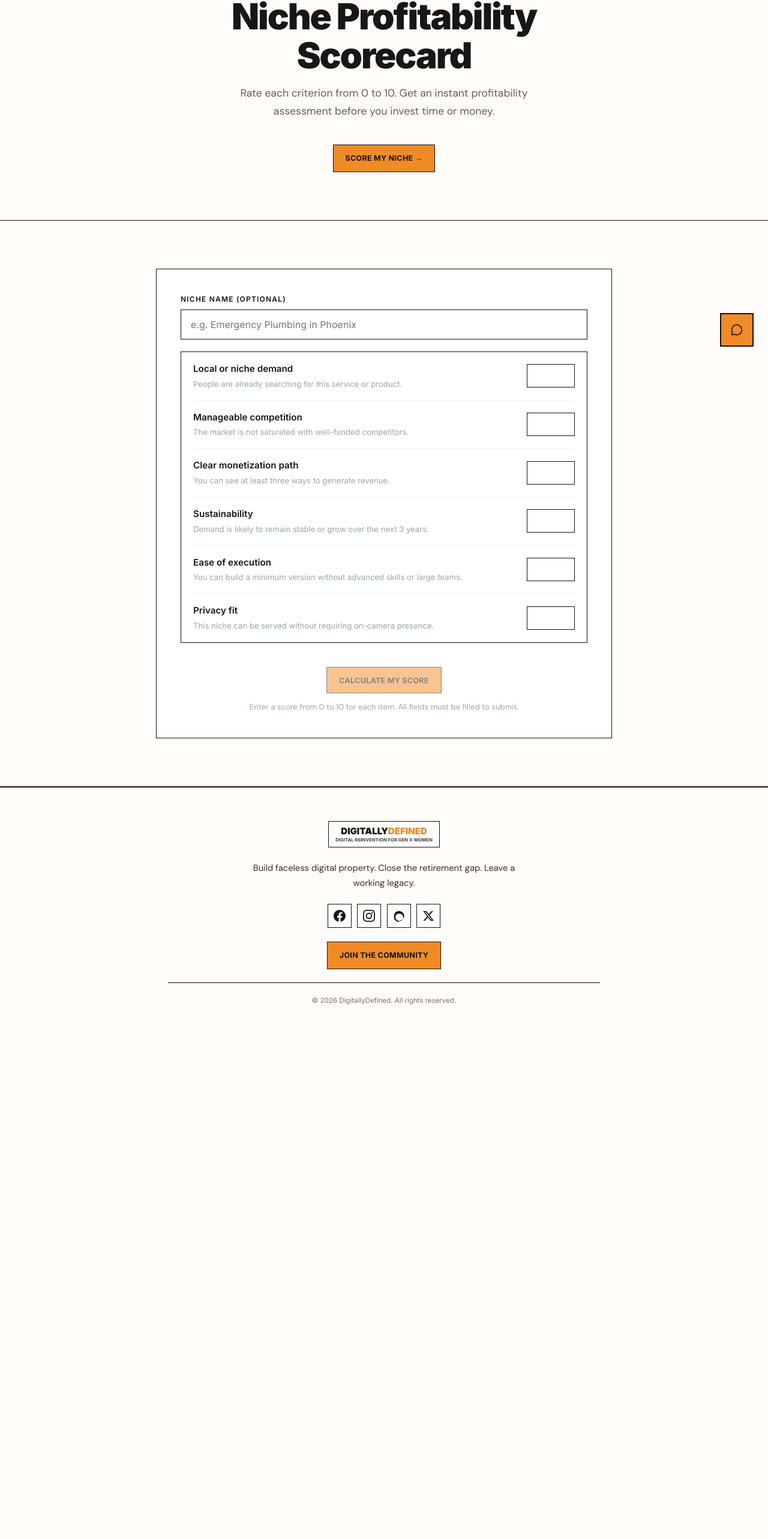
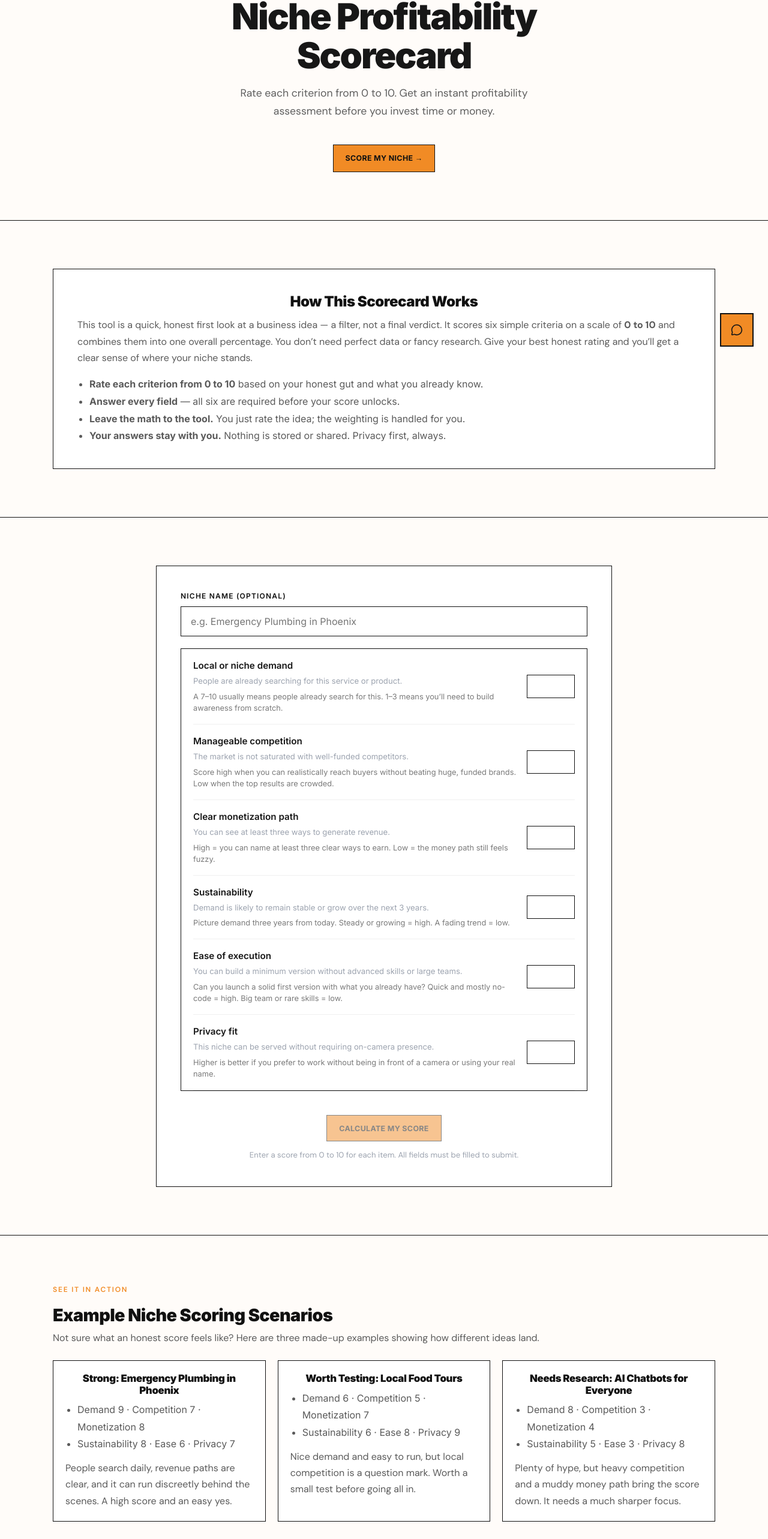
Before and after one commit to frankielee1971/digitallydefined-online-local, a React (Vite) app: page /tools/scorecard in a window 1280 px wide. Shown: the part 198-2764 px from the top of the page at 60% size. Before the commit the page ends 1908 px from the top, so only its background shows below. Built offline with nearby package versions, Linux system fonts and the light colour scheme.

Commit message:
Enhance Scorecard with guidance, interpretation, and next steps

```diff
--- a/src/pages/Scorecard/NicheProfitabilityScorecard.jsx
+++ b/src/pages/Scorecard/NicheProfitabilityScorecard.jsx
@@ -2,6 +2,16 @@ import React, { useState, useEffect } from 'react';
 import { scoreNiche, tierCopy, CRITERIA } from './ScorecardLogic';
 import { callAgent } from '../../lib/buzz-agents';
 import { useToolState } from '../../context/ToolStateContext.jsx';
+
+// Helper guidance shown under each scoring field. Content only — does not affect scoring.
+const CRITERIA_HELP = {
+  demand: 'A 7\u201310 usually means people already search for this. 1\u20133 means you\u2019ll need to build awareness from scratch.',
+  competition: 'Score high when you can realistically reach buyers without beating huge, funded brands. Low when the top results are crowded.',
+  monetization: 'High = you can name at least three clear ways to earn. Low = the money path still feels fuzzy.',
+  sustainability: 'Picture demand three years from today. Steady or growing = high. A fading trend = low.',
+  ease: 'Can you launch a solid first version with what you already have? Quick and mostly no-code = high. Big team or rare skills = low.',
+  privacyFit: 'Higher is better if you prefer to work without being in front of a camera or using your real name.',
+};
 
 export default function NicheProfitabilityScorecard() {
   const { updateToolState } = useToolState();
@@ -124,6 +134,25 @@ export default function NicheProfitabilityScorecard() {
               </div>
             </div>
 
+            {/* What Your Score Means */}
+            <div className="card" style={{ marginBottom: 'var(--space-lg)', background: '#fff' }}>
+              <p className="section__eyebrow">What Your Score Means</p>
+              <h2 style={{ fontSize: '1.4rem', marginBottom: '0.75rem' }}>A quick way to read your result</h2>
+              <p style={{ lineHeight: 1.7, color: '#5A5A5A', marginBottom: '1rem' }}>
+                Your score is a percentage out of 100. Here&rsquo;s how to think about it before you choose your next step:
+              </p>
+              <ul style={{ lineHeight: 1.9, color: '#5A5A5A', paddingLeft: '1.25rem', margin: 0 }}>
+                <li><strong>0\u201320</strong> — Low signal. The idea likely needs more market proof before it&rsquo;s worth your time.</li>
+                <li><strong>21\u201340</strong> — Mixed at best. Look closely at competition and monetization before building.</li>
+                <li><strong>41\u201360</strong> — Worth exploring. Choose the weakest criteria and dig a little deeper there.</li>
+                <li><strong>61\u201380</strong> — Strong lean-in. Validate demand, then launch a small first version.</li>
+                <li><strong>81\u2013100</strong> — Excellent. This is close to a build-and-go niche. Protect your positioning early.</li>
+              </ul>
+              <p style={{ lineHeight: 1.7, color: '#5A5A5A', marginTop: '1rem', fontStyle: 'italic' }}>
+                Whatever your number, it&rsquo;s a starting point — not a label on you. One idea scoring low simply means you move on to the next.
+              </p>
+            </div>
+
             {/* Next steps */}
             <div style={{ textAlign: 'center' }}>
               <a href="/tools/calculator" className="btn btn--primary">Calculate My ROI →</a>
@@ -149,6 +178,25 @@ export default function NicheProfitabilityScorecard() {
         </div>
       </section>
 
+      <section className="section">
+        <div className="container container--narrow">
+          <div className="card" style={{ padding: 'var(--space-lg)', background: '#fff' }}>
+            <h2 style={{ fontSize: '1.5rem', marginBottom: '0.75rem' }}>How This Scorecard Works</h2>
+            <p style={{ lineHeight: 1.7, color: '#5A5A5A', marginBottom: '1rem' }}>
+              This tool is a quick, honest first look at a business idea — a filter, not a final verdict. It scores six simple
+              criteria on a scale of <strong>0 to 10</strong> and combines them into one overall percentage. You don&rsquo;t need
+              perfect data or fancy research. Give your best honest rating and you&rsquo;ll get a clear sense of where your niche stands.
+            </p>
+            <ul style={{ lineHeight: 1.8, color: '#5A5A5A', paddingLeft: '1.25rem', margin: 0 }}>
+              <li><strong>Rate each criterion from 0 to 10</strong> based on your honest gut and what you already know.</li>
+              <li><strong>Answer every field</strong> — all six are required before your score unlocks.</li>
+              <li><strong>Leave the math to the tool.</strong> You just rate the idea; the weighting is handled for you.</li>
+              <li><strong>Your answers stay with you.</strong> Nothing is stored or shared. Privacy first, always.</li>
+            </ul>
+          </div>
+        </div>
+      </section>
+
       <section className="section" id="niche-scorecard">
         <div className="container container--narrow">
           <form onSubmit={handleSubmit} className="card interactive-form-card">
@@ -163,6 +211,7 @@ export default function NicheProfitabilityScorecard() {
                   <div>
                     <div style={{ fontWeight: 600, fontSize: '0.95rem', marginBottom: '0.15rem' }}>{criterion.label}</div>
                     <div style={{ fontSize: '0.82rem', color: '#9CA3AF' }}>{criterion.description}</div>
+                    <div style={{ fontSize: '0.8rem', color: '#7A7A7A', marginTop: '0.35rem', lineHeight: 1.55 }}>{CRITERIA_HELP[criterion.key]}</div>
                   </div>
                   <input type="number" min="0" max="10" value={scores[criterion.key] ?? ''} onChange={e => handleScoreChange(criterion.key, e.target.value)}
                     className="form-input" style={{ width: '5rem', textAlign: 'center', padding: '0.5rem 0.4rem', fontWeight: 800, fontSize: '1.1rem' }} />
@@ -177,6 +226,73 @@ export default function NicheProfitabilityScorecard() {
           </form>
         </div>
       </section>
+
+      <section className="section">
+        <div className="container container--narrow">
+          <p className="section__eyebrow">See It in Action</p>
+          <h2 style={{ fontSize: '1.8rem', marginBottom: '0.5rem' }}>Example Niche Scoring Scenarios</h2>
+          <p style={{ lineHeight: 1.7, color: '#5A5A5A', marginBottom: '1.5rem' }}>
+            Not sure what an honest score feels like? Here are three made-up examples showing how different ideas land.
+          </p>
+          <div style={{ display: 'grid', gap: '1.25rem', gridTemplateColumns: 'repeat(auto-fit, minmax(260px, 1fr))' }}>
+            <div className="card" style={{ background: '#fff', padding: '1.25rem' }}>
+              <h3 style={{ fontSize: '1.05rem', marginBottom: '0.5rem' }}>Strong: Emergency Plumbing in Phoenix</h3>
+              <ul style={{ color: '#5A5A5A', lineHeight: 1.8, paddingLeft: '1.25rem', margin: '0 0 0.75rem' }}>
+                <li>Demand 9 · Competition 7 · Monetization 8</li>
+                <li>Sustainability 8 · Ease 6 · Privacy 7</li>
+              </ul>
+              <p style={{ color: '#5A5A5A', lineHeight: 1.7, margin: 0 }}>People search daily, revenue paths are clear, and it can run discreetly behind the scenes. A high score and an easy yes.</p>
+            </div>
+            <div className="card" style={{ background: '#fff', padding: '1.25rem' }}>
+              <h3 style={{ fontSize: '1.05rem', marginBottom: '0.5rem' }}>Worth Testing: Local Food Tours</h3>
+              <ul style={{ color: '#5A5A5A', lineHeight: 1.8, paddingLeft: '1.25rem', margin: '0 0 0.75rem' }}>
+                <li>Demand 6 · Competition 5 · Monetization 7</li>
+                <li>Sustainability 6 · Ease 8 · Privacy 9</li>
+              </ul>
+              <p style={{ color: '#5A5A5A', lineHeight: 1.7, margin: 0 }}>Nice demand and easy to run, but local competition is a question mark. Worth a small test before going all in.</p>
+            </div>
+            <div className="card" style={{ background: '#fff', padding: '1.25rem' }}>
+              <h3 style={{ fontSize: '1.05rem', marginBottom: '0.5rem' }}>Needs Research: AI Chatbots for Everyone</h3>
+              <ul style={{ color: '#5A5A5A', lineHeight: 1.8, paddingLeft: '1.25rem', margin: '0 0 0.75rem' }}>
+                <li>Demand 8 · Competition 3 · Monetization 4</li>
+                <li>Sustainability 5 · Ease 3 · Privacy 8</li>
+              </ul>
+              <p style={{ color: '#5A5A5A', lineHeight: 1.7, margin: 0 }}>Plenty of hype, but heavy competition and a muddy money path bring the score down. It needs a much sharper focus.</p>
+            </div>
+          </div>
+        </div>
+      </section>
+
+      <section className="section">
+        <div className="container container--narrow">
+          <div className="card" style={{ background: 'rgba(77, 182, 209, 0.08)', borderLeft: '4px solid var(--color-blue)', padding: '1.5rem' }}>
+            <h2 style={{ fontSize: '1.4rem', marginBottom: '0.5rem' }}>You&rsquo;ve Got This — Take a Breath</h2>
+            <p style={{ lineHeight: 1.8, color: '#5A5A5A', margin: 0 }}>
+              It&rsquo;s completely normal to feel a little unsure at first. Most people score their first idea either too high
+              or too low — that&rsquo;s part of learning. You don&rsquo;t need to perfect everything today. This score isn&rsquo;t a test of
+              you; it&rsquo;s a gentle compass for your next step. One idea isn&rsquo;t your whole future. Stay calm, stay private, and
+              trust that every score brings you closer to an idea that truly fits <em>you</em>.
+            </p>
+          </div>
+        </div>
+      </section>
+
+      <section className="section">
+        <div className="container container--narrow" style={{ textAlign: 'center' }}>
+          <p className="section__eyebrow">What&rsquo;s Next</p>
+          <h2 style={{ fontSize: '1.8rem', marginBottom: '0.5rem' }}>Next Steps After You Score</h2>
+          <p style={{ lineHeight: 1.7, color: '#5A5A5A', maxWidth: '540px', margin: '0 auto 1.5rem' }}>
+            A strong score is a great starting point. Move forward at your own pace with these free companion tools.
+          </p>
+          <div className="action-row">
+            <a href="/tools/calculator" className="btn btn--primary">Calculate My ROI →</a>
+            <a href="/quiz" className="btn btn--ghost">Find My Digital Superpower</a>
+            <a href="/gap" className="btn btn--ghost">Check My Retirement Gap</a>
+            <a href="/freedom" className="btn btn--ghost">Model My Freedom Number</a>
+          </div>
+          <p style={{ fontSize: '0.82rem', color: '#9CA3AF', marginTop: '1rem' }}>Everything here stays in your browser. You&rsquo;re never locked in.</p>
+        </div>
+      </section>
     </>
   );
 }
```
